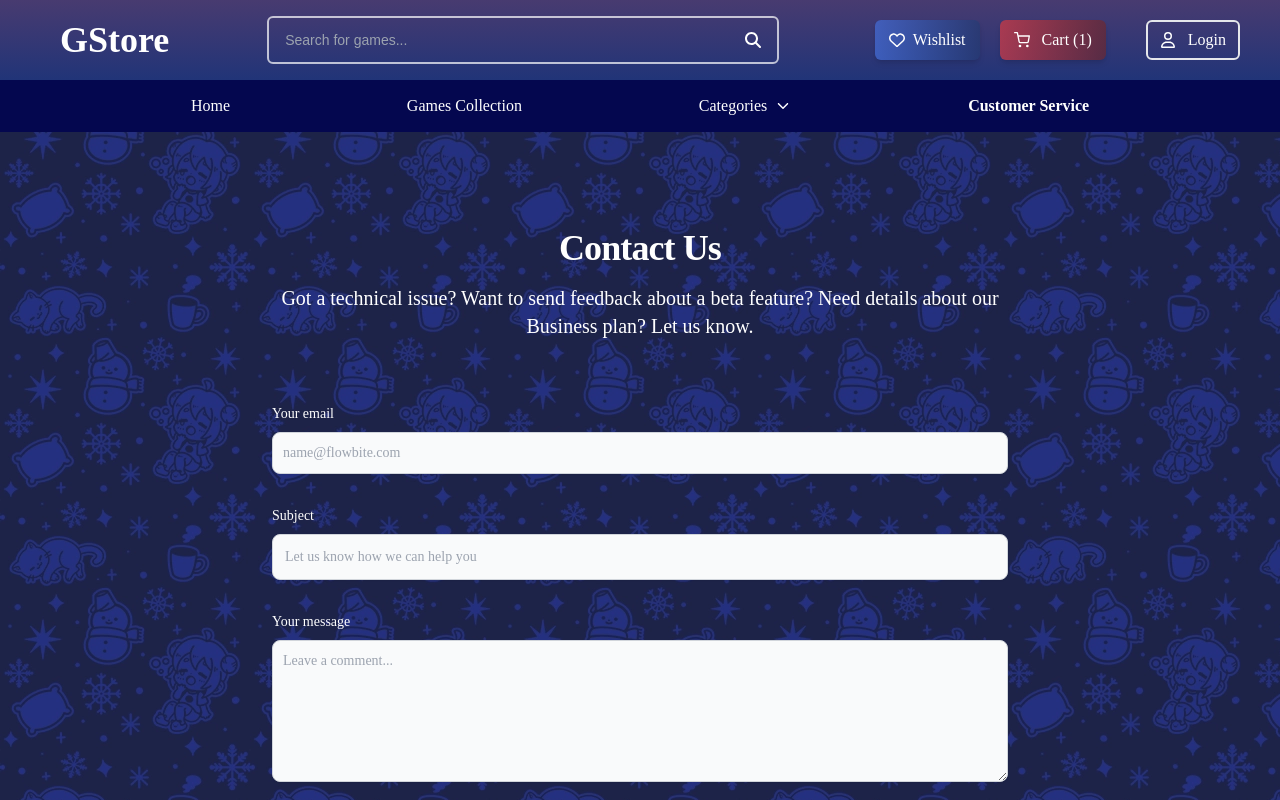
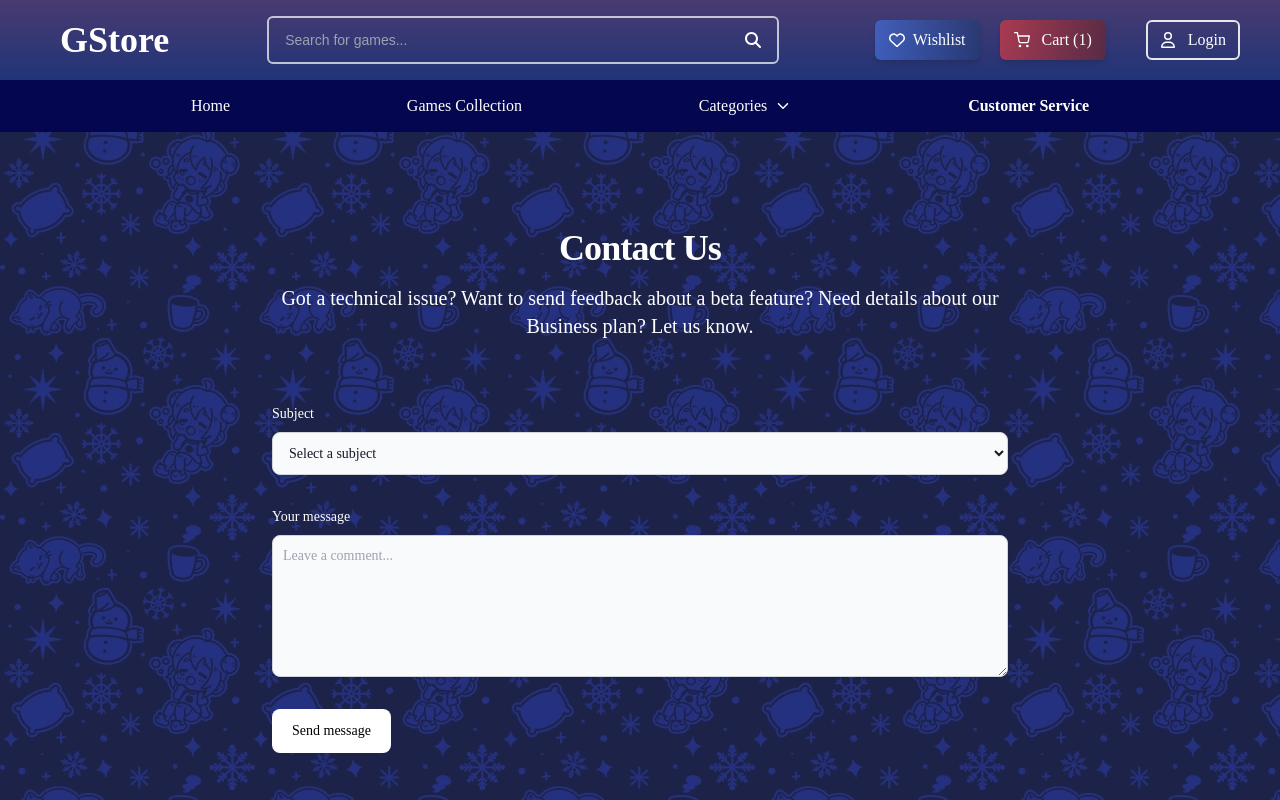
Before and after one commit to NgocAnhDo26/GStore, a React (Create React App) app in the folder client/: page /customer-service in a window 1280 px wide. Shown: the top 800 px of the page. Built offline with nearby package versions, Linux system fonts and the light colour scheme.

Commit message:
fetch api post → /api/feedback to support page (customer service)

```diff
--- a/client/src/pages/support-page.js
+++ b/client/src/pages/support-page.js
@@ -1,12 +1,13 @@
 import React, { useState } from "react";
+import axios from "axios";
 
 const SupportPage = () => {
   const [formData, setFormData] = useState({
-    email: "",
-    subject: "",
-    message: "",
+    type_id: "",
+    content: "",
   });
   const [notification, setNotification] = useState("");
+  const [loading, setLoading] = useState(false);
 
   const handleChange = (e) => {
     const { name, value } = e.target;
@@ -16,68 +17,75 @@ const SupportPage = () => {
     });
   };
 
-  const handleSubmit = (e) => {
+  const handleSubmit = async (e) => {
     e.preventDefault();
-    console.log("Form Data Submitted:", formData);
+    setLoading(true);
+    try {
+      const response = await axios.post("http://localhost:1111/api/feedback",
+      {
+        content: formData.content,
+        type_id: formData.type_id,
+      }, {
+        withCredentials: true,
+      });
+
+      console.log("API Response:", response.data);
       setNotification("Your message has been sent successfully!");
       setFormData({
-      email: "",
-      subject: "",
-      message: "",
+        type_id: "",
+        content: "",
       });
 
+      // Hide notification after 3 seconds
       setTimeout(() => {
         setNotification("");
       }, 3000);
+    } catch (error) {
+      console.error("Error:", error.response?.data || error.message);
+      setNotification("There was an error sending your message. Please try again.");
+    } finally {
+      setLoading(false);
+    }
   };
 
   return (
     <section className="bg-blue m-8 rounded-md">
       <div className="py-8 lg:py-16 px-4 mx-auto max-w-screen-md">
-        <h2 className="mb-4 text-4xl tracking-tight font-extrabold text-center text-white">Contact Us</h2>
+        <h2 className="mb-4 text-4xl tracking-tight font-extrabold text-center text-white">
+          Contact Us
+        </h2>
         <p className="mb-8 lg:mb-16 font-light text-center text-white sm:text-xl">
           Got a technical issue? Want to send feedback about a beta feature? Need details about our Business plan? Let us know.
         </p>
 
         <form className="space-y-8" onSubmit={handleSubmit}>
           <div>
-            <label htmlFor="email" className="block mb-2 text-sm font-medium text-white">
-              Your email
-            </label>
-            <input
-              type="email"
-              id="email"
-              name="email"
-              value={formData.email}
-              onChange={handleChange}
-              className="shadow-sm bg-gray-50 border border-gray-300 text-gray-900 text-sm rounded-lg focus:ring-primary-500 focus:border-primary-500 block w-full p-2.5"
-              placeholder="name@flowbite.com"
-              required
-            />
-          </div>
-          <div>
-            <label htmlFor="subject" className="block mb-2 text-sm font-medium text-white">
+            <label htmlFor="type_id" className="block mb-2 text-sm font-medium text-white">
               Subject
             </label>
-            <input
-              type="text"
-              id="subject"
-              name="subject"
-              value={formData.subject}
+            <select
+              id="type_id"
+              name="type_id"
+              value={formData.type_id}
               onChange={handleChange}
               className="block p-3 w-full text-sm text-gray-900 bg-gray-50 rounded-lg border border-gray-300 shadow-sm focus:ring-primary-500 focus:border-primary-500"
-              placeholder="Let us know how we can help you"
               required
-            />
+            >
+              <option value="">Select a subject</option>
+              <option value="1">General</option>
+              <option value="2">Complaint</option>
+              <option value="3">Support</option>
+              <option value="4">Suggestion</option>
+            </select>
           </div>
           <div className="sm:col-span-2">
-            <label htmlFor="message" className="block mb-2 text-sm font-medium text-white">
+            <label htmlFor="content" className="block mb-2 text-sm font-medium text-white">
               Your message
             </label>
             <textarea
-              id="message"
-              name="message"
-              value={formData.message}
+              id="content"
+              name="content"
+              value={formData.content}
               onChange={handleChange}
               rows="6"
               className="block p-2.5 w-full text-sm text-gray-900 bg-gray-50 rounded-lg shadow-sm border border-gray-300 focus:ring-primary-500 focus:border-primary-500"
@@ -92,9 +100,10 @@ const SupportPage = () => {
           )}
           <button
             type="submit"
-            className="py-3 px-5 bg-black text-sm font-medium text-center text-white rounded-lg bg-primary-700 sm:w-fit hover:bg-primary-800 focus:ring-4 focus:outline-none focus:ring-primary-300"
+            className="py-3 px-5 bg-white text-sm font-medium text-center text-black rounded-lg bg-primary-700 sm:w-fit hover:bg-primary-800 focus:ring-4 focus:outline-none focus:ring-primary-300"
+            disabled={loading}
           >
-            Send message
+            {loading ? "Sending..." : "Send message"}
           </button>
         </form>
       </div>
```
Lines whose indentation alone changed are shown as unchanged.
